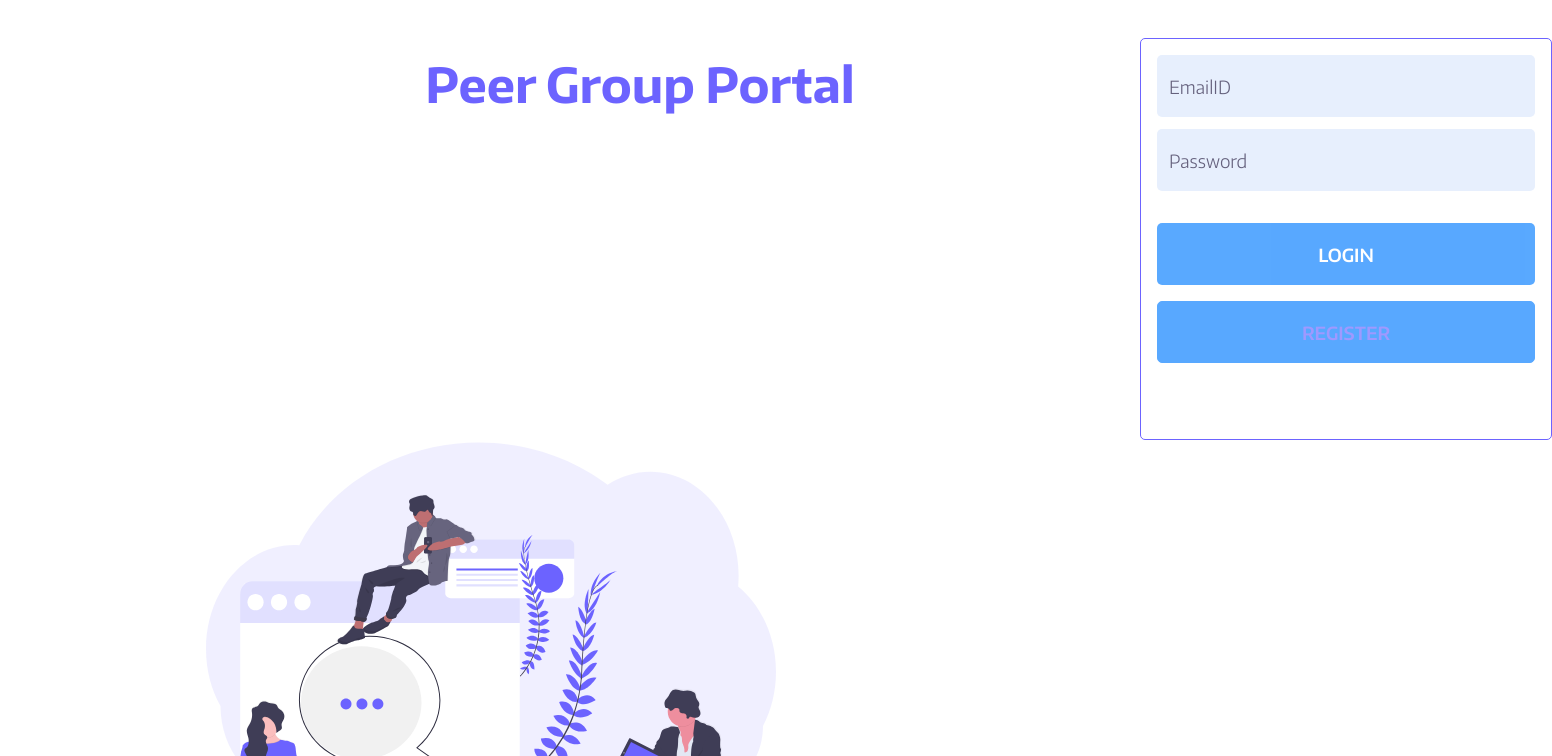
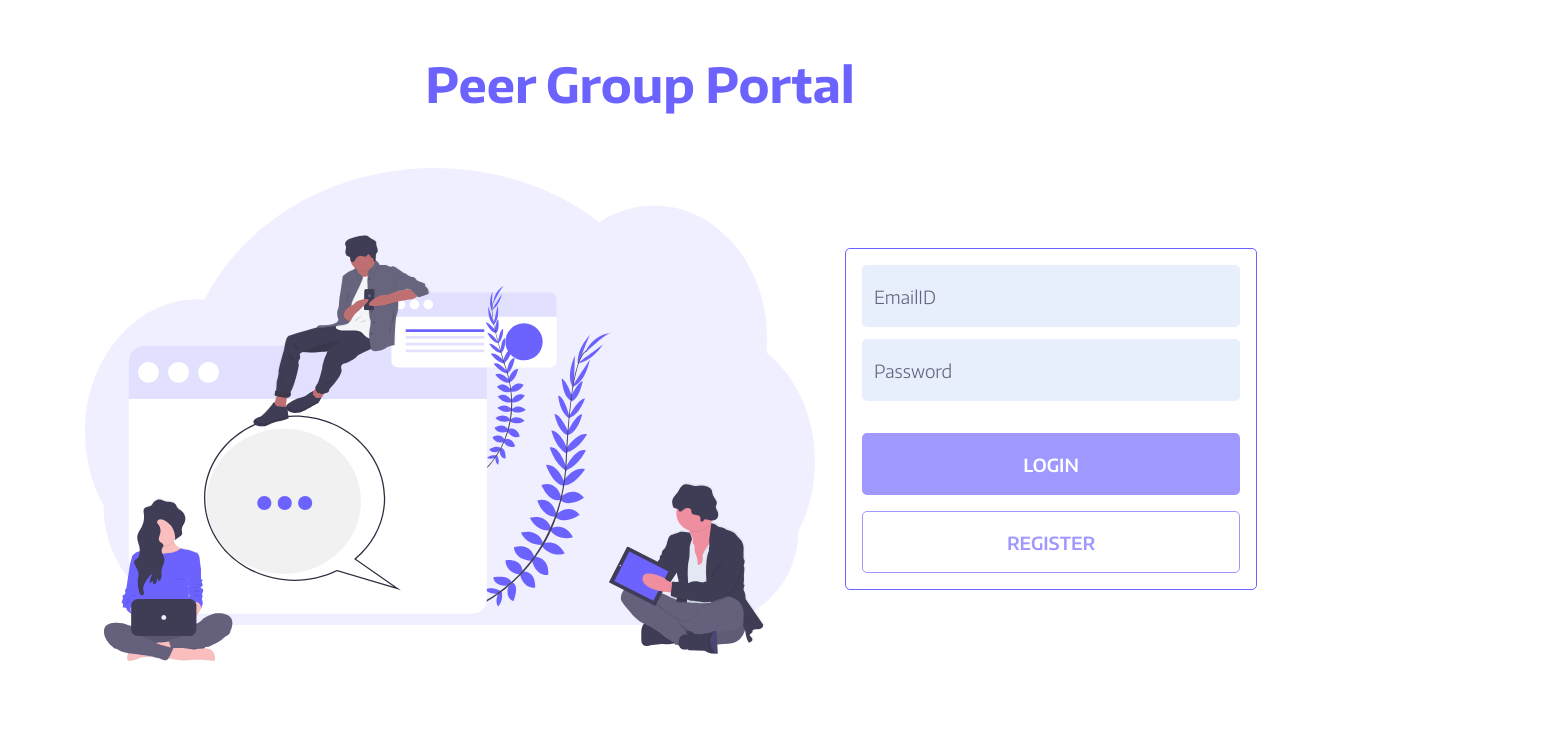
Before and after one commit to svashish305/peer-group-app, a React (Create React App) app: page / in a window 1280 px wide. Shown: the top 756 px of the page, 1552 px wide, since content can reach past the window. Built offline with nearby package versions, Linux system fonts and the light colour scheme.

Commit message:
refactored styling for auth screen

```diff
--- a/src/App.js
+++ b/src/App.js
@@ -3,7 +3,6 @@ import {useCookies} from 'react-cookie';
 import {useFetch} from './hooks/useFetch';
 import Sidebar from './components/Sidebar/sidebar';
 import Dashboard from './components/Dashboard/dashboard';
-import 'bootstrap/dist/css/bootstrap.min.css';
 import './App.scss';
 
 function App() {
--- a/src/App.scss
+++ b/src/App.scss
@@ -1,5 +1,7 @@
-// colors
+@import './custom.scss';
+
 :root {
+  // colors
   --primary: #6c63ff;
   --secondary: #fff;
   --accent: #5d55e7;
@@ -56,7 +58,7 @@
 }
 
 .App-header {
-  background-color: var(--primary);
+  background-color: theme-color(primary);
   min-height: 8vh;
   display: flex;
   flex-direction: column;
@@ -76,18 +78,15 @@
   cursor: pointer;
 }
 
-a {
-  text-decoration: none;
+a:hover {
+  color: theme-color(secondary) !important;
+  text-decoration: none !important;
 }
 
 .flex-center {
   display: flex;
   justify-content: center;
   align-items: center;
-}
-
-.d-flex {
-  display: flex;
 }
 
 // margin
@@ -97,6 +96,10 @@ a {
 
 .mt-34 {
   margin-top: 2.125rem;
+}
+
+.mb-320 {
+  margin-bottom: 20rem !important;
 }
 
 .mb-54 {
--- a/src/components/Auth/auth.js
+++ b/src/components/Auth/auth.js
@@ -10,6 +10,12 @@ function Auth() {
   const isTabletOrMobileDevice = useMediaQuery({
     query: '(max-device-width: 1224px)',
   });
+  const isDesktopOrLaptop = useMediaQuery({
+    query: '(min-device-width: 1225px)'
+  })
+  const isBigScreen = useMediaQuery({ query: '(min-device-width: 1440px)' })
+  const is4k = useMediaQuery({ query: '(min-device-width: 2560px)' })
+
 
   const [email, setEmail] = useState('');
   const [password, setPassword] = useState('');
@@ -35,29 +41,23 @@ function Auth() {
 
   return (
     <div className='main-container'>
-      <span className='flex-center title'>Peer Group Portal</span>
+      <span className={`flex-center title ${is4k ? 'mb-320': null}`}>Peer Group Portal</span>
       <Container>
-        <Row className='custom-row'>
-          <Col
-            className={
-              isTabletOrMobile || isTabletOrMobileDevice ? null : 'mt-66'
-            }
-          >
+        <Row>
+          <Col xs={12} sm={12} md={12} lg={12} xl={8} className={`img-col ${
+                isTabletOrMobile || isTabletOrMobileDevice ? 'mb-32 flex-center' : null
+              }`}>
             <Image
-              className='logo'
+              className='auth-img'
               src={
                 isTabletOrMobile || isTabletOrMobileDevice
-                  ? '/assets/images/logomobile.svg'
-                  : '/assets/images/logo.svg'
+                  ? '/assets/images/auth-img-mobile.svg'
+                  : '/assets/images/auth-img.svg'
               }
               fluid
             />
           </Col>
-          <Col
-            className={
-              isTabletOrMobile || isTabletOrMobileDevice ? 'mt-34' : null
-            }
-          >
+          <Col xs={12} sm={12} md={12} lg={12} xl={4}>
             <div
               className={`auth-container ${
                 isTabletOrMobile || isTabletOrMobileDevice ? 'p-16' : 'p-26-24'
@@ -96,6 +96,7 @@ function Auth() {
               </Button>
               <br />
               <Button
+                variant='outline-primary'
                 className='register-btn pointer'
                 onClick={registerClicked}
                 disabled={isDisabled}
--- a/src/components/Auth/auth.scss
+++ b/src/components/Auth/auth.scss
@@ -1,21 +1,20 @@
 .main-container {
-  margin: 0 2.40625rem;
+  margin: 0 1.46875rem;
 }
 
 .title {
-  margin: 3rem 0 2rem 0;
-  font-size: 0.875rem;
+  margin: 1.875rem 0 2rem 0;
+  font-size: 1.125rem;
   font-family: 'EncodeSansBold';
   color: var(--primary);
 }
 
-.logo {
-  height: 30vh;
-  width: 75vw;
+.auth-img {
+  width: -webkit-fill-available;
 }
 
 .auth-container {
-  background: #fff;
+  background: var(--secondary);
   border: 1px solid var(--primary);
   box-sizing: border-box;
   border-radius: 5px;
@@ -47,7 +46,7 @@
 .register-btn {
   width: -webkit-fill-available;
   height: 2.5rem;
-  background: #fff;
+  background: var(--secondary);
   border: 1px solid var(--primary);
   border-radius: 5px;
 }
@@ -55,7 +54,7 @@
 .login-btn-text {
   text-transform: uppercase;
   font-family: 'EncodeSansSemibold';
-  color: #fff;
+  color: var(--secondary);
 }
 
 .register-btn-text {
@@ -71,13 +70,13 @@
 
   .title {
     margin: 3rem 0 2rem 0;
-    font-size: 0.875rem;
+    font-size: 1.15rem;
     font-family: 'EncodeSansBold';
     color: var(--primary);
   }
 
   .auth-container {
-    background: #fff;
+    background: var(--secondary);
     border: 1px solid var(--primary);
     box-sizing: border-box;
     border-radius: 5px;
@@ -111,7 +110,7 @@
   .register-btn {
     width: -webkit-fill-available;
     height: 2.5rem;
-    background: #fff;
+    background: var(--secondary);
     border: 1px solid var(--primary);
     border-radius: 5px;
   }
@@ -120,7 +119,7 @@
     text-transform: uppercase;
     font-family: 'EncodeSansSemibold';
     font-size: 0.75rem;
-    color: #fff;
+    color: var(--secondary);
   }
 
   .register-btn-text {
@@ -138,22 +137,17 @@
 
   .title {
     margin: 3rem 0 2rem 0;
-    font-size: 3rem;
+    font-size: 1.5rem;
     font-family: 'EncodeSansBold';
     color: var(--primary);
   }
 
-  .logo {
-    height: 30vh;
-    width: 88vw;
-  }
-
   .auth-container {
-    background: #fff;
+    background: var(--secondary);
     border: 1px solid var(--primary);
     box-sizing: border-box;
     border-radius: 5px;
-    width: 40vw;
+    width: 25.75rem;
     margin: 0 auto;
   }
 
@@ -185,7 +179,7 @@
   .register-btn {
     width: -webkit-fill-available;
     height: 2.5rem;
-    background: #fff;
+    background: var(--secondary);
     border: 1px solid var(--primary);
     border-radius: 5px;
   }
@@ -194,7 +188,7 @@
     text-transform: uppercase;
     font-family: 'EncodeSansSemibold';
     font-size: 0.875rem;
-    color: #fff;
+    color: var(--secondary);
   }
 
   .register-btn-text {
@@ -212,34 +206,21 @@
 
   .title {
     margin: 3rem 0 3rem 0;
-    font-size: 3rem;
+    font-size: 2rem;
     font-family: 'EncodeSansBold';
     color: var(--primary);
   }
 
-  .custom-row {
-    display: flex;
-  }
-
-  .logo {
-    position: absolute;
-    width: 50vw;
-    height: 50vh;
-    left: 2rem;
-    top: 16.6875rem;
+  .auth-img {
+    width: 40vw;
   }
 
   .auth-container {
-    background: #fff;
+    background: var(--secondary);
     border: 1px solid var(--primary);
     box-sizing: border-box;
     border-radius: 5px;
-
-    position: absolute;
     width: 25.75rem;
-    height: 25.125rem;
-    left: calc(50% - 25.75rem / 2 + 17rem);
-    top: calc(50% - 25.125rem / 2 + 2.3125rem);
   }
 
   .auth-input {
@@ -270,7 +251,7 @@
   .register-btn {
     width: -webkit-fill-available;
     height: 3.875rem;
-    background: #fff;
+    background: var(--secondary);
     border: 1px solid var(--primary);
     border-radius: 5px;
   }
@@ -279,7 +260,7 @@
     text-transform: uppercase;
     font-family: 'EncodeSansSemibold';
     font-size: 1rem;
-    color: #fff;
+    color: var(--secondary);
   }
 
   .register-btn-text {
@@ -302,29 +283,17 @@
     color: var(--primary);
   }
 
-  .custom-row {
-    display: flex;
-  }
-
-  .logo {
-    position: absolute;
-    width: 50vw;
-    height: 50vh;
-    left: 8.5rem;
-    top: 16.6875rem;
+  .auth-img {
+    width: -webkit-fill-available;
   }
 
   .auth-container {
-    background: #fff;
+    background: var(--secondary);
     border: 1px solid var(--primary);
     box-sizing: border-box;
     border-radius: 5px;
-
-    position: absolute;
     width: 25.75rem;
-    height: 25.125rem;
-    left: calc(50% - 25.75rem / 2 + 26.3125rem);
-    top: calc(50% - 25.125rem / 2 + 2.3125rem);
+    margin-top: 5rem;
   }
 
   .auth-input {
@@ -355,7 +324,7 @@
   .register-btn {
     width: -webkit-fill-available;
     height: 3.875rem;
-    background: #fff;
+    background: var(--secondary);
     border: 1px solid var(--primary);
     border-radius: 5px;
   }
@@ -364,7 +333,7 @@
     text-transform: uppercase;
     font-family: 'EncodeSansSemibold';
     font-size: 1.125rem;
-    color: #fff;
+    color: var(--secondary);
   }
 
   .register-btn-text {
--- a/src/components/Sidebar/sidebar.scss
+++ b/src/components/Sidebar/sidebar.scss
@@ -1,7 +1,7 @@
 .username {
   position: fixed;
   top: 2rem;
-  color: #fff;
+  color: var(--secondary);
   font-family: 'EncodeSansBold';
   font-size: 1rem;
 }
@@ -17,12 +17,12 @@
 
 /* Color/shape of burger icon bars */
 .bm-burger-bars {
-  background: #fff;
+  background: var(--secondary);
 }
 
 /* Color/shape of burger icon bars on hover*/
 .bm-burger-bars-hover {
-  background: #fff;
+  background: var(--secondary);
 }
 
 /* Position and sizing of clickable cross button */
@@ -35,7 +35,7 @@
 
 /* Color/shape of close button cross */
 .bm-cross {
-  background: #fff;
+  background: var(--secondary);
   width: 2.25rem !important;
   height: 0.375rem !important;
   right: -1.125rem !important;
--- /dev/null
+++ b/src/custom.scss
@@ -0,0 +1,7 @@
+$theme-colors: (
+  'primary': #6c63ff,
+  'secondary': #fff,
+  'accent': #5d55e7,
+);
+
+@import '~bootstrap/scss/bootstrap';
```
Also changed, not shown: public/assets/images/auth-img-mobile.svg (renamed from public/assets/images/logomobile.svg), public/assets/images/auth-img.svg (renamed from public/assets/images/logo.svg), public/manifest.json.
